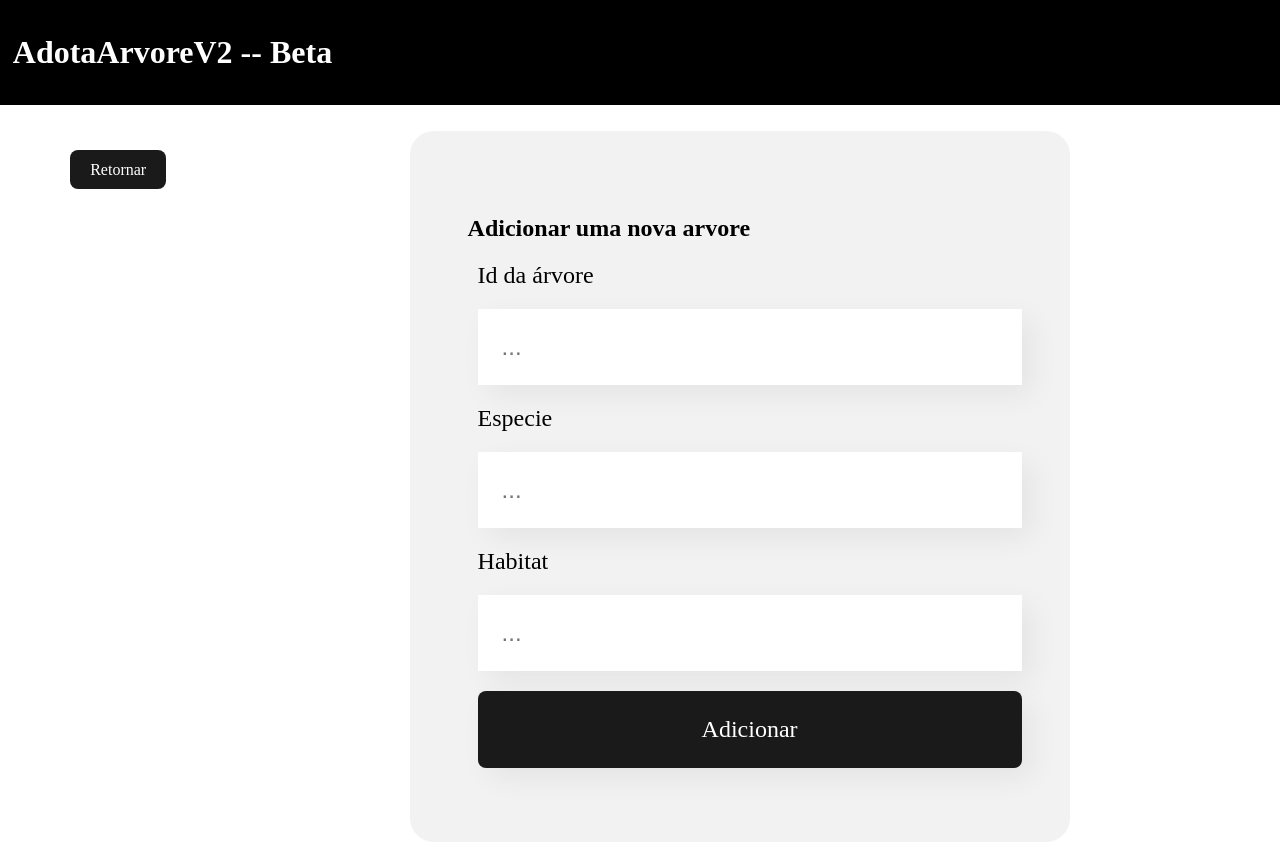
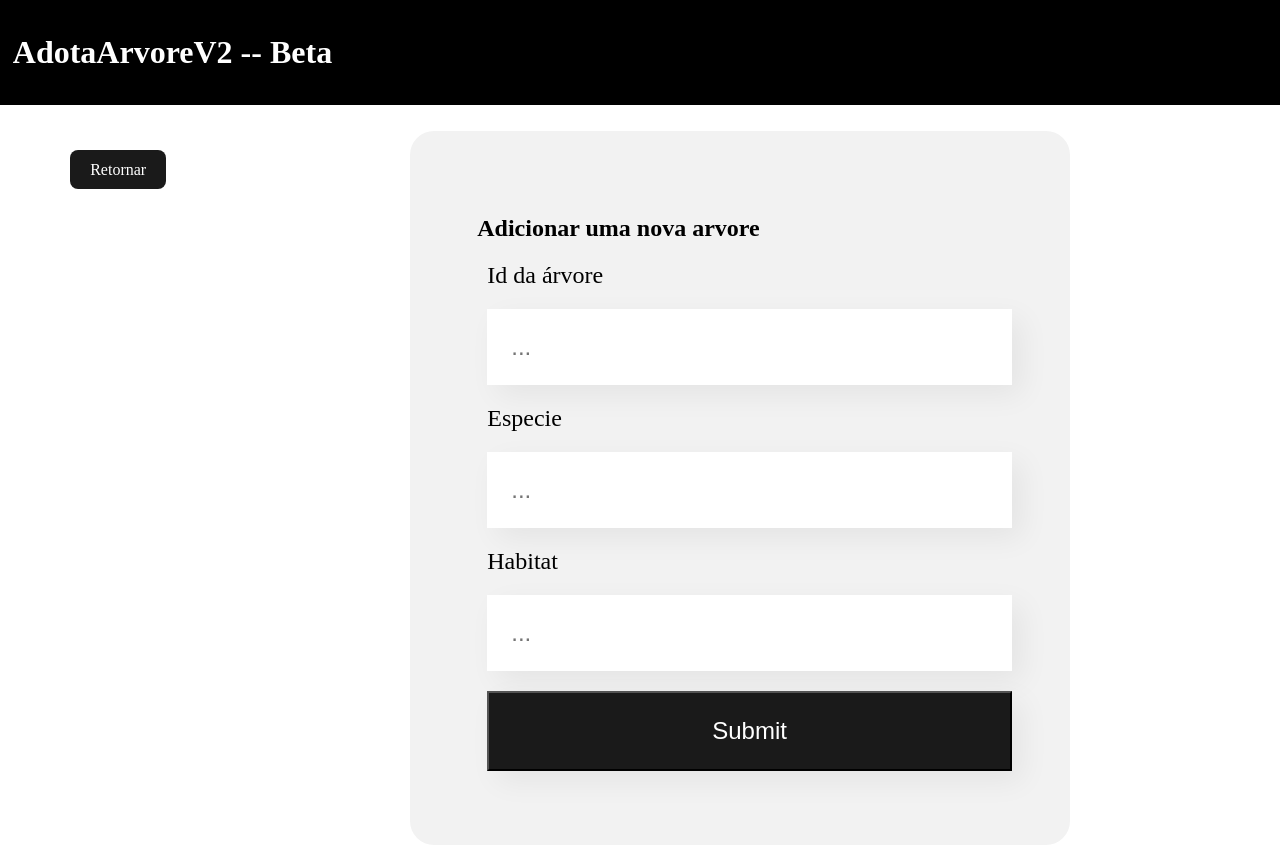
Before and after one commit to Matheus-Salgado02/adotaArvoreV2, a React (Create React App) app in the folder frontend/adota-arvore/: page /inserir in a window 1280 px wide. Shown: the top 845 px of the page. Built offline with nearby package versions, Linux system fonts and the light colour scheme.

Commit message:
recebendo valores do post do frontend

```diff
--- a/frontend/adota-arvore/package.json
+++ b/frontend/adota-arvore/package.json
@@ -8,6 +8,7 @@
     "@testing-library/react": "^16.3.0",
     "@testing-library/user-event": "^13.5.0",
     "axios": "^1.9.0",
+    "fs": "^0.0.1-security",
     "react": "^19.1.0",
     "react-dom": "^19.1.0",
     "react-router-dom": "^7.6.1",
--- a/frontend/adota-arvore/src/componentes/inserir/Inserir.js
+++ b/frontend/adota-arvore/src/componentes/inserir/Inserir.js
@@ -1,9 +1,21 @@
+import { useState } from "react";
 import { postArvore } from "../../servicos/api";
 import "./styles.css";
 
 export default function Inserir() {
+  const [form, setForm] = useState([]);
+
   async function post() {
-    const postArv = await postArvore();
+    console.log("aqi");
+    await postArvore();
+  }
+
+  async function formulario(e) {
+    const id = e.target.id.value;
+    const especie = e.target.especie.value;
+    const habitat = e.target.habitat.value;
+
+    console.log(id, especie, habitat);
   }
 
   return (
@@ -11,21 +23,34 @@ export default function Inserir() {
       <div className="main">
         <div className="quadrado-principal">
           <div className="insercoes">
-            <h2>Adicionar uma nova arvore</h2>
-            <label>Id da árvore</label>
-            <input type="number" placeholder="..."></input>
-            <label>Especie</label>
-            <input type="text" placeholder="..."></input>
-            <label>Habitat</label>
-            <input type="text" placeholder="..."></input>
+            <form onSubmit={async (e) => {
+             await formulario(e)
+            }}>
+              <h2>Adicionar uma nova arvore</h2>
+              <label>Id da árvore</label>
+              <input
+                type="number"
+                className="inserir-"
+                placeholder="..."
+                name="id"
+              ></input>
+              <label>Especie</label>
+              <input
+                type="text"
+                className="inserir-"
+                placeholder="..."
+                name="especie"
+              ></input>
+              <label>Habitat</label>
+              <input
+                type="text"
+                className="inserir-"
+                placeholder="..."
+                name="habitat"
+              ></input>
 
-            <button
-              onClick={async () => {
-                await postArvore();
-              }}
-            >
-              Adicionar
-            </button>
+              <input className="botao-submit" type="submit"></input>
+            </form>
           </div>
         </div>
       </div>
--- a/frontend/adota-arvore/src/componentes/inserir/styles.css
+++ b/frontend/adota-arvore/src/componentes/inserir/styles.css
@@ -1,20 +1,19 @@
-.insercoes{
+.insercoes {
   margin: 24px 0;
   display: block;
   padding: 10px;
-
 }
 
-.insercoes label{
+.insercoes label {
   display: block;
   margin-bottom: 8px;
   font-size: 24px;
   margin: 10px;
 }
 
-.insercoes input{
+.inserir- {
   background-color: #fff;
-    box-shadow: 10px 10px 30px rgba(0,0,0,0.06);
+  box-shadow: 10px 10px 30px rgba(0, 0, 0, 0.06);
   width: 100%;
   border: none;
   font-size: 24px;
@@ -23,18 +22,19 @@
   margin: 10px;
 }
 
-.insercoes button{
+.botao-submit {
   width: 100%;
   padding: 24px;
   transition: background-color 0.25s;
-    box-shadow: 10px 10px 30px rgba(0,0,0,0.06);
+  box-shadow: 10px 10px 30px rgba(0, 0, 0, 0.06);
   font-size: 1.5rem;
   margin: 10px;
-
-
-
+  background-color: #1a1a1a;
+  color: white;
+  cursor: pointer;
+  transition: border-color 0.25s;
 }
 
-.insercoes button:hover{
-    background-color: gray;
+.botao-submit:hover {
+  border-color: #646cff;
 }
--- a/frontend/adota-arvore/src/componentes/visualizar/visualizar.js
+++ b/frontend/adota-arvore/src/componentes/visualizar/visualizar.js
@@ -15,16 +15,17 @@ export default function Visualizar() {
       <div className="main">
         <div className="quadrado-principal">
           <h1>Arvores adotadas</h1>
-
+          <div>
             <ul>
               {mostrar.map((e) => (
                 <li key={e.id}>
                   <h1>{e.id}</h1>
-                <h2>{e.especie}</h2>
+                  <h3>{e.especie}</h3>
                   <h3>{e.habitat}</h3>
                 </li>
               ))}
             </ul>
+          </div>
 
           <button onClick={lerArvore}>Mostrar</button>
           <button
--- a/frontend/adota-arvore/src/servicos/api.js
+++ b/frontend/adota-arvore/src/servicos/api.js
@@ -10,5 +10,7 @@ export default async function getArvore() {
 }
 
 export async function postArvore(){
-  await axios.post('/',{})
+  await axios.post('/',{}).then(function(response){
+    console.log(response)
+  })
 }
```
Also changed, not shown: 2 other files (tests, documents, lock files or other folders). Lines whose indentation alone changed are shown as unchanged.
